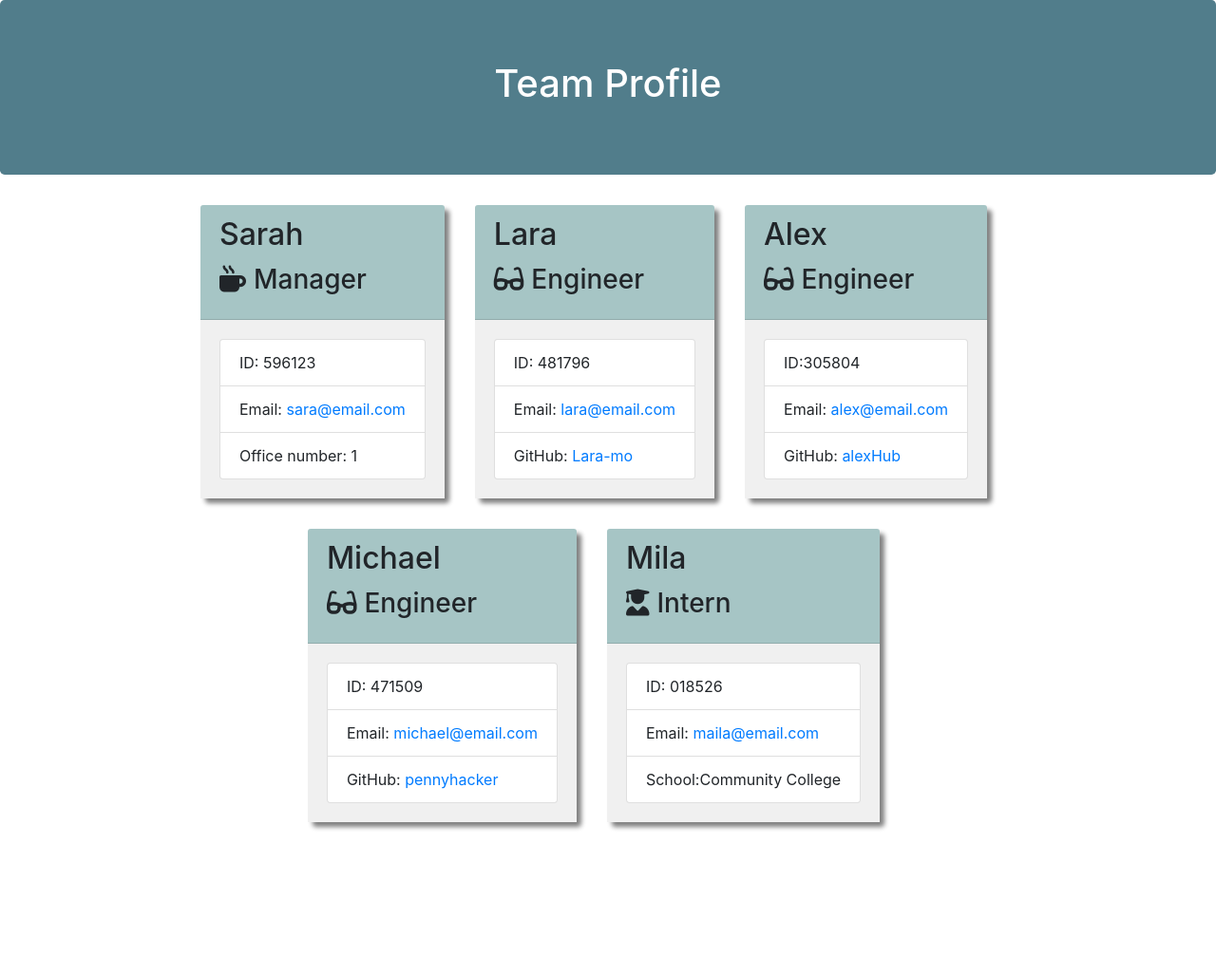
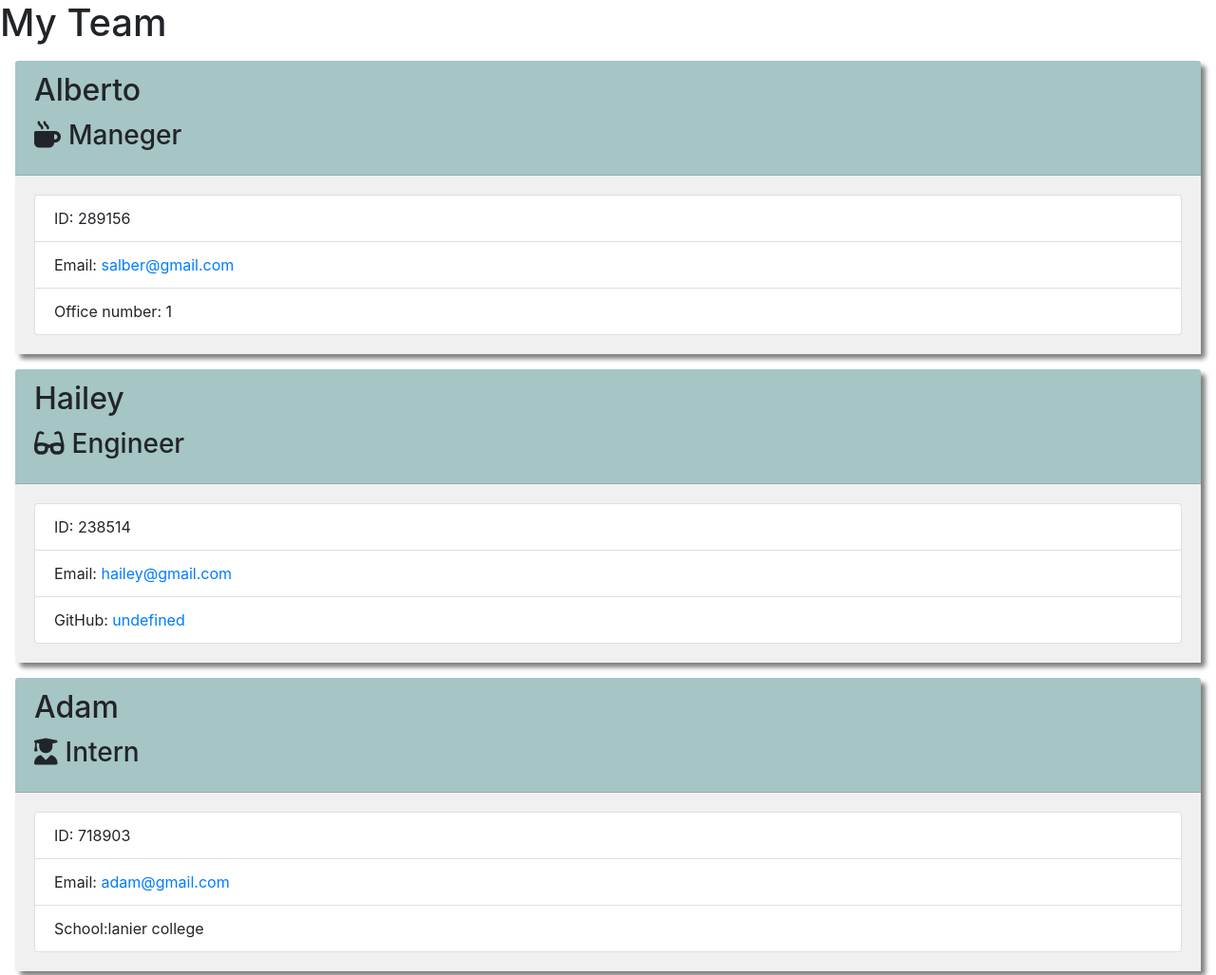
Before and after one commit to Maha-Abdelnabi/Team-Profile-Genrator, a plain HTML site: page dist/index.html in a window 1280 px wide. Shown: the top 1027 px of the page at 95% size. Before the commit the page ends 882 px from the top, so only its background shows below. Drawn offline with nearby package versions, Linux system fonts and the light colour scheme.

Commit message:
finish coding

```diff
--- a/app.js
+++ b/app.js
@@ -3,6 +3,8 @@ const fs = require("fs");
 const Maneger = require("./lib/maneger.js");
 const Engineer = require("./lib/engineer.js");
 const Intern = require("./lib/intern.js");
+const generateSite = require('./src/template.js')
+console.log('Welcome! please answer the following question to create your profile. ')
 
 //This creates the prompt to determine which role needs to be added to the team.
 function chooseEmployee() {
@@ -155,7 +157,8 @@ function createIntern() {
 
 //creates the HTML file..and add the answers to generateTeam function
 function createTeam() {
- fs.writeFileSync("./dist/index.html", generateTeam(team));
+
+ fs.writeFileSync("./dist/index.html", generateSite(teamMembers));
   console.log("Sucsess, the team created!");
 }
 
--- a/dist/index.html
+++ b/dist/index.html
@@ -1,102 +1,71 @@
-<!DOCTYPE html>
+
+    <!DOCTYPE html>
 <html lang="en">
+<head>
+    <meta charset="UTF-8">
+    <meta http-equiv="X-UA-Compatible" content="IE=edge">
+    <meta name="viewport" content="width=device-width, initial-scale=1.0">
+    <link rel="stylesheet" href="https://stackpath.bootstrapcdn.com/bootstrap/4.5.0/css/bootstrap.min.css"
+        integrity="sha384-9aIt2nRpC12Uk9gS9baDl411NQApFmC26EwAOH8WgZl5MYYxFfc+NcPb1dKGj7Sk" crossorigin="anonymous">
+    <script src="https://kit.fontawesome.com/1e0a13a89f.js" crossorigin="anonymous"></script>
+    <link rel="stylesheet" href="../dist/style.css" />
+    <title>Team Profile Generator</title>
+</head>
+<body>
+    <header>
+    <h1> My Team </h1>
+    </header>
+    <main>
 
-<head>
-    <meta charset="UTF-8" />
-    <meta name="viewport" content="width=device-width, initial-scale=1.0" />
-    <meta http-equiv="X-UA-Compatible" content="ie=edge" />
-    <title>My Team</title>
-    <link rel="stylesheet" href="https://stackpath.bootstrapcdn.com/bootstrap/4.3.1/css/bootstrap.min.css"
-        integrity="sha384-ggOyR0iXCbMQv3Xipma34MD+dH/1fQ784/j6cY/iJTQUOhcWr7x9JvoRxT2MZw1T" crossorigin="anonymous">
-    <link rel="stylesheet" href="style.css">
-    <script src="https://kit.fontawesome.com/c502137733.js"></script>
-</head>
 
-<body>
-    <div class="  container-fluid">
-        <div class="row">
-            <div class=" heading col-12 jumbotron mb-3 team-heading ">
-                <h1 class="text-center text-white">Team Profile</h1>
-            </div>
-        </div>
-    </div>
-    <!--manager-->
-    <div class="container">
-        <div class="row">
-            <div class="row team-area col-12 d-flex justify-content-center">
+
+
 
 <div class="card employee-card">
     <div class="card-header">
-        <h2 class="card-title">Sarah</h2>
-        <h3 class="card-title"><i class="fas fa-mug-hot mr-2"></i>Manager</h3>
+        <h2 class="card-title">Alberto</h2>
+        <h3 class="card-title"><i class="fas fa-mug-hot mr-2"></i>Maneger</h3>
     </div>
     <div class="card-body">
         <ul class="list-group">
-            <li class="list-group-item">ID: 596123</li>
-            <li class="list-group-item">Email: <a href="mailto:sara@email.com">sara@email.com</a></li>
+            <li class="list-group-item">ID: 289156</li>
+            <li class="list-group-item">Email: <a href="mailto:alber@gmail.com">salber@gmail.com</a></li>
             <li class="list-group-item">Office number: 1</li>
         </ul>
     </div>
 </div>
-   <!--engineer-->
-<div class="card employee-card">
+
+
+    <div class="card employee-card">
     <div class="card-header">
-        <h2 class="card-title">Lara</h2>
+        <h2 class="card-title">Hailey</h2>
         <h3 class="card-title"><i class="fas fa-glasses mr-2"></i>Engineer</h3>
     </div>
     <div class="card-body">
         <ul class="list-group">
-            <li class="list-group-item">ID: 481796</li>
-            <li class="list-group-item">Email: <a href="mailto:lara@email.com">lara@email.com</a></li>
-            <li class="list-group-item">GitHub: <a href="https://github.com/laramo" target="_blank" rel="noopener noreferrer">Lara-mo</a></li>
+            <li class="list-group-item">ID: 238514</li>
+            <li class="list-group-item">Email: <a href="mailto:hailey@gmail.com">hailey@gmail.com</a></li>
+            <li class="list-group-item">GitHub: <a href="https://github.com/undefined" target="_blank" rel="noopener noreferrer">undefined</a></li>
         </ul>
     </div>
 </div>
-        <!--engineer-->
-<div class="card employee-card">
+</div>
+
+    <div class="card employee-card">
     <div class="card-header">
-        <h2 class="card-title">Alex</h2>
-        <h3 class="card-title"><i class="fas fa-glasses mr-2"></i>Engineer</h3>
-    </div>
-    <div class="card-body">
-        <ul class="list-group">
-            <li class="list-group-item">ID:305804</li>
-            <li class="list-group-item">Email: <a href="mailto:alex@email.com">alex@email.com</a></li>
-            <li class="list-group-item">GitHub: <a href="https://github.com/alexHub" target="_blank" rel="noopener noreferrer">alexHub</a></li>
-        </ul>
-    </div>
-</div>
-        <!--engineer-->
-<div class="card employee-card">
-    <div class="card-header">
-        <h2 class="card-title">Michael</h2>
-        <h3 class="card-title"><i class="fas fa-glasses mr-2"></i>Engineer</h3>
-    </div>
-    <div class="card-body">
-        <ul class="list-group">
-            <li class="list-group-item">ID: 471509</li>
-            <li class="list-group-item">Email: <a href="mailto:michael@email.com">michael@email.com</a></li>
-            <li class="list-group-item">GitHub: <a href="https://github.com/pennyhacker" target="_blank" rel="noopener noreferrer">pennyhacker</a></li>
-        </ul>
-    </div>
-</div>
-        <!--intern-->
-<div class="card employee-card">
-    <div class="card-header">
-        <h2 class="card-title">Mila</h2>
+        <h2 class="card-title">Adam</h2>
         <h3 class="card-title"><i class="fas fa-user-graduate mr-2"></i>Intern</h3>
     </div>
     <div class="card-body">
         <ul class="list-group">
-            <li class="list-group-item">ID: 018526</li>
-            <li class="list-group-item">Email: <a href="mailto:maila@email.com">maila@email.com</a></li>
-            <li class="list-group-item">School:Community College</li>
+            <li class="list-group-item">ID: 718903</li>
+            <li class="list-group-item">Email: <a href="mailto:adam@gmail.com">adam@gmail.com</a></li>
+            <li class="list-group-item">School:lanier college</li>
         </ul>
     </div>
 </div>
 
-            </div>
-        </div>
-    </div>
+         </main>
+
 </body>
 </html>
```
Also changed, not shown: src/template.js (+28 -16 lines), tests/manager.test.js (+2 -2 lines).
